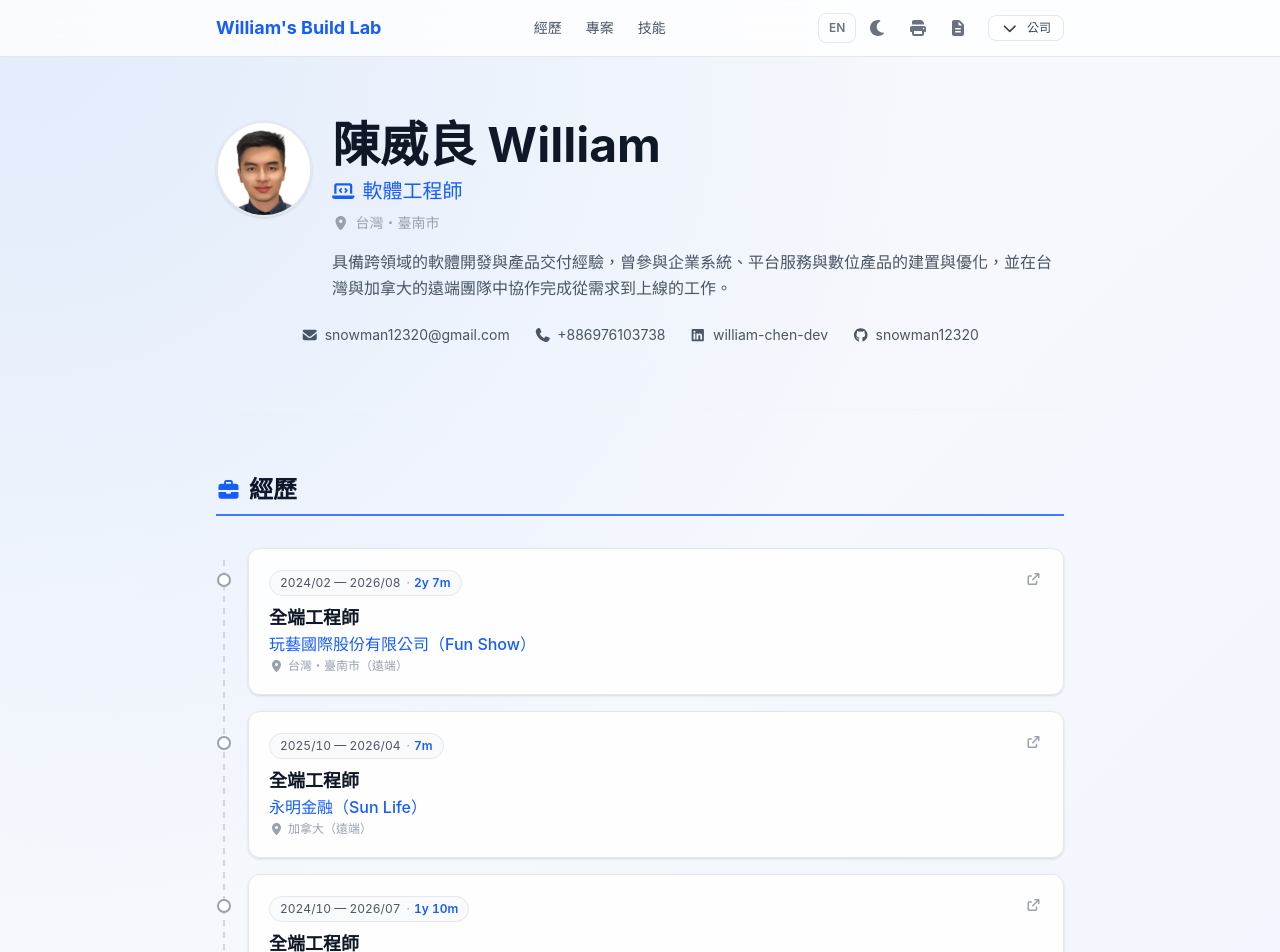
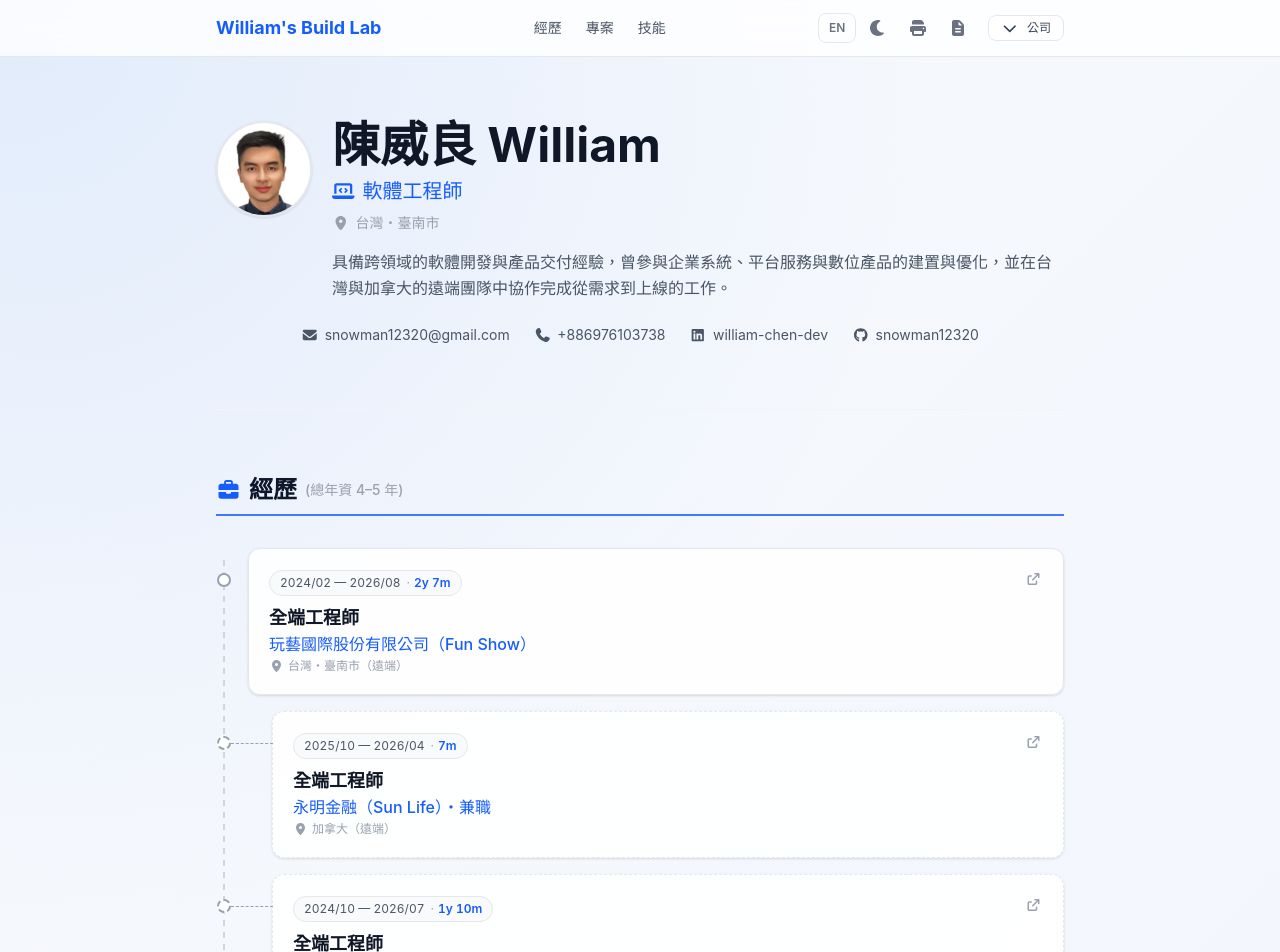
Before and after one commit to snowman12320/snowman12320.github.io, a Vue app: page /#/ in a window 1280 px wide. Shown: the top 952 px of the page. Built offline with nearby package versions, Linux system fonts and the light colour scheme.

Commit message:
feat: 更新經驗項目，新增兼職標註及經驗年限顯示，並更新多語言翻譯

```diff
--- a/src/components/sections/TheExperience.vue
+++ b/src/components/sections/TheExperience.vue
@@ -61,6 +61,7 @@ onMounted(() => {
     <h2 class="section-title flex items-center gap-2">
       <FaIcon :icon="['fas', 'briefcase']" class="text-blue-600 text-xl" />
       {{ $t('nav.experience') }}
+      <span class="text-sm font-medium text-gray-400 dark:text-gray-500">({{ $t('common.experienceRange') }})</span>
     </h2>
     <div
       class="relative space-y-4 sm:pl-8 before:hidden sm:before:block before:absolute before:left-[7px] before:top-3 before:bottom-3 before:w-0.5 before:bg-[repeating-linear-gradient(to_bottom,theme(colors.gray.300)_0,theme(colors.gray.300)_6px,transparent_6px,transparent_12px)] dark:before:bg-[repeating-linear-gradient(to_bottom,theme(colors.gray.700)_0,theme(colors.gray.700)_6px,transparent_6px,transparent_12px)]"
--- a/src/components/ui/ExperienceItem.vue
+++ b/src/components/ui/ExperienceItem.vue
@@ -105,7 +105,15 @@ watch(contributionSections, (sections) => {
   }
 }, { immediate: true })
 
-const isBreak = computed(() => item.id.includes('career-break') || item.id === 'ithome-ironman')
+const isBreak = computed(() =>
+  item.id.includes('career-break')
+  || item.id === 'ithome-ironman'
+  || item.id === 'sun-life'
+  || item.id === 'hengyuan-freelance'
+  || item.id === 'digital-factor'
+  || item.id === 'i-span-ai-cloud',
+)
+const isIndented = computed(() => isBreak.value)
 const isCurrent = computed(() => item.period.includes('Present') || item.period.includes('現在'))
 
 // Split "2024/02 — 2026/08 (2y 7m)" into a readable range + duration badge
@@ -136,15 +144,19 @@ watch(open, async (isOpen) => {
     role="button"
     tabindex="0"
     class="group relative w-full text-left rounded-xl border border-gray-200 bg-white/90 p-4 sm:p-5 shadow-sm hover:shadow-md dark:border-gray-700 dark:bg-gray-900/80 hover:border-blue-300 dark:hover:border-blue-700 transition-all"
-    :class="isBreak ? 'bg-gray-50/60 dark:bg-gray-800/30' : ''"
+    :class="[
+      isBreak ? 'bg-gray-50/60 dark:bg-gray-800/30' : '',
+      isIndented ? 'sm:ml-6 sm:w-[calc(100%-1.5rem)] border-dashed before:absolute before:-left-[2.625rem] before:top-[1.9375rem] before:w-[2.625rem] before:border-t before:border-dashed before:border-gray-400 dark:before:border-gray-600' : '',
+    ]"
     @click="open = true"
     @keydown.enter="open = true"
     @keydown.space.prevent="open = true"
   >
     <!-- timeline dot -->
     <span
-      class="hidden sm:block absolute -left-8 top-6 w-3.5 h-3.5 rounded-full bg-white dark:bg-gray-900 border-2"
+      class="hidden sm:block absolute top-6 w-3.5 h-3.5 rounded-full bg-white dark:bg-gray-900 border-2"
       :class="[
+        isIndented ? '-left-14' : '-left-8',
         isCurrent ? 'border-blue-600 shadow-[0_0_0_4px_rgba(37,99,235,0.15)]' : 'border-gray-400 dark:border-gray-600',
         isBreak ? 'border-dashed' : '',
       ]"
--- a/src/data/experience.ts
+++ b/src/data/experience.ts
@@ -48,7 +48,7 @@ const experienceCatalog: ExperienceItem[] = [
   {
     id: 'hengyuan-freelance',
     position: { zh: '全端工程師', en: 'Full Stack Engineer' },
-    company: { zh: '恆遠數位行銷（ForeverWebs）', en: 'ForeverWebs ' },
+    company: { zh: '恆遠數位行銷（ForeverWebs）・兼職', en: 'ForeverWebs · Part-time' },
     location: { zh: '遠端', en: 'Remote' },
     period: '2024/10 — 2026/07 (1y 10m)',
     departureReason: {
@@ -90,7 +90,7 @@ const experienceCatalog: ExperienceItem[] = [
   {
     id: 'sun-life',
     position: { zh: '全端工程師', en: 'Full Stack Engineer' },
-    company: { zh: '永明金融（Sun Life）', en: 'Sun Life Financial' },
+    company: { zh: '永明金融（Sun Life）・兼職', en: 'Sun Life Financial · Part-time' },
     location: { zh: '加拿大（遠端）', en: 'Canada (Remote)' },
     period: '2025/10 — 2026/04 (7m)',
     departureReason: {
@@ -184,7 +184,7 @@ const experienceCatalog: ExperienceItem[] = [
   {
     id: 'digital-factor',
     position: { zh: '全端工程師', en: 'Full Stack Engineer' },
-    company: { zh: '數位因子網路科技有限公司（dgFactor）', en: 'dgFactor ' },
+    company: { zh: '數位因子網路科技有限公司（dgFactor）・兼職', en: 'dgFactor · Part-time' },
     location: { zh: '台灣・臺南市（遠端）', en: 'Remote' },
     period: '2023/10 — 2024/03 (6m)',
     departureReason: {
@@ -492,8 +492,8 @@ const experienceDisplayOrder = [
   'ithome-ironman',
   'career-break-certified-tutor',
   'career-break-104social',
+  'ncku',
   'digital-factor',
-  'ncku',
   'tw-domain',
   'one-cube',
   'i-span-ai-cloud',
--- a/src/locales/en.ts
+++ b/src/locales/en.ts
@@ -22,6 +22,7 @@ export default {
     techStack: 'Tech Stack',
     contribution: 'Contribution & Metrics',
     departureReason: 'Reason for Leaving',
+    experienceRange: '4–5 years total experience',
     highlights: 'Highlights',
     printResume: 'Print a one-page resume',
     role: 'Full-Stack Engineer',
--- a/src/locales/zh.ts
+++ b/src/locales/zh.ts
@@ -22,6 +22,7 @@ export default {
     techStack: '技術棧',
     contribution: '貢獻度',
     departureReason: '離職原因',
+    experienceRange: '總年資 4–5 年',
     highlights: '成果展示',
     printResume: '列印精簡履歷',
     role: '全端工程師',
```
